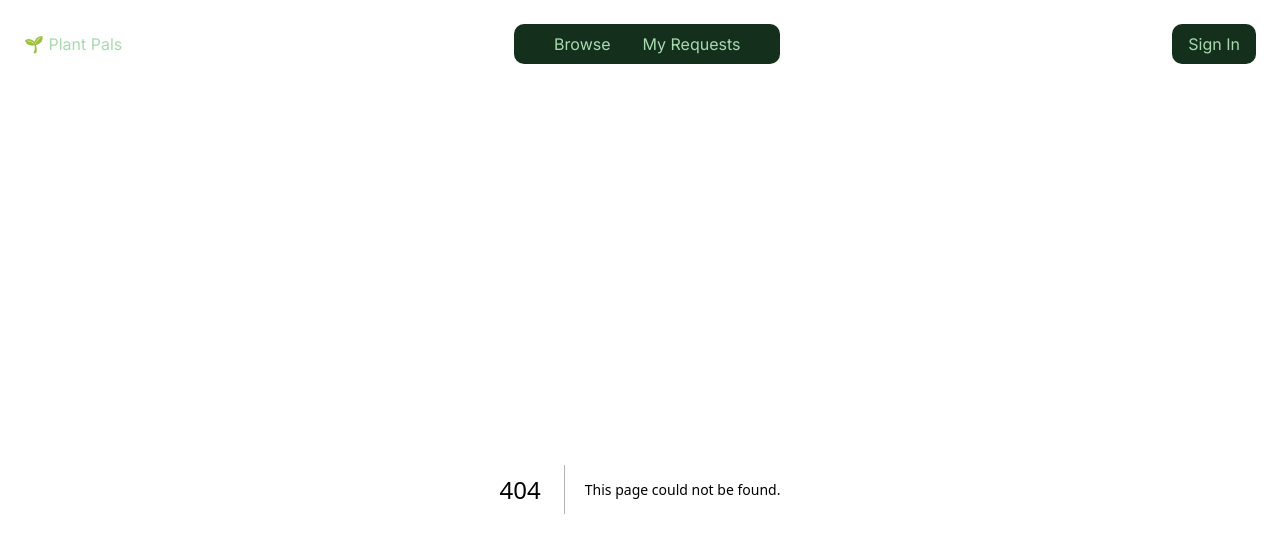
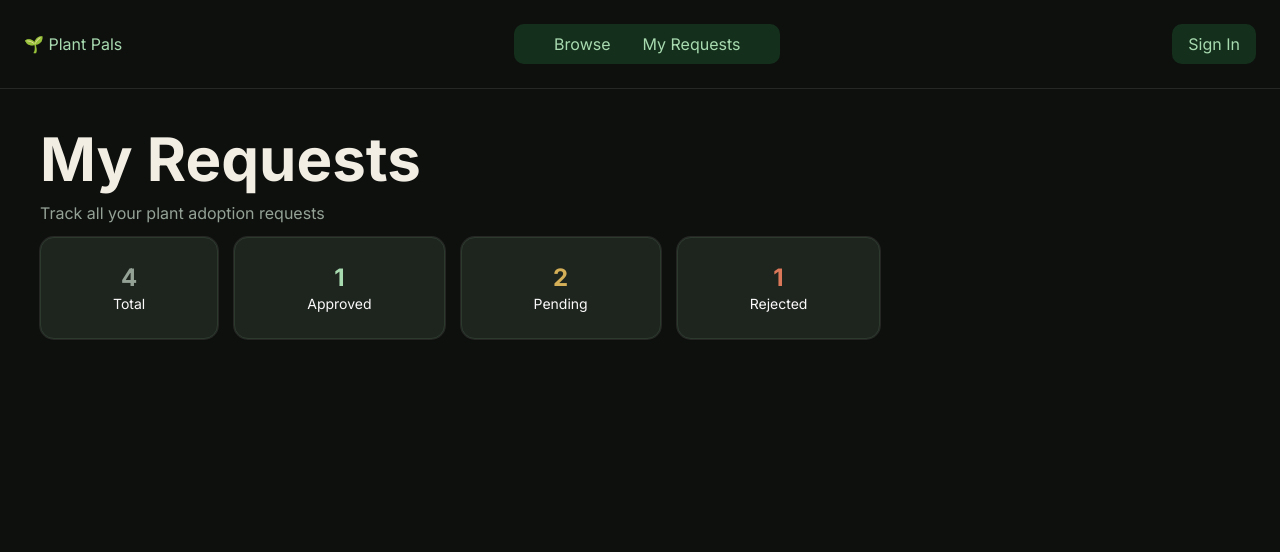
Before and after one commit to gilliC/plant-pals, a Next.js app in the folder client/: page /myRequests in a window 1280 px wide. Before the commit this address had no page. Shown: the top 552 px of the page. Built offline with nearby package versions, Linux system fonts and the light colour scheme.

Commit message:
add my requests row

```diff
--- a/client/src/app/globals.css
+++ b/client/src/app/globals.css
@@ -23,6 +23,8 @@
     --color-ring: var(--ring);
     --color-input: var(--input);
     --color-border: var(--border);
+    --color-warning: var(--warning);
+    --color-error: var(--error);
     --color-destructive: var(--destructive);
     --color-accent-foreground: var(--accent-foreground);
     --color-accent: var(--accent);
@@ -33,6 +35,7 @@
     --color-primary-foreground: var(--primary-foreground);
     --color-primary: var(--primary);
     --color-primary-dark: var(--primary-dark);
+    --color-primary-darker: var(--primary-darker);
     --color-popover-foreground: var(--popover-foreground);
     --color-popover: var(--popover);
     --color-card-foreground: var(--card-foreground);
@@ -90,20 +93,23 @@
 
 .dark {
     --background: #0E100E;
-    --foreground: oklch(0.985 0 0);
+    --foreground: #F2EEE4;
     --card: #1E241E;
     --card-foreground: oklch(0.985 0 0);
     --popover: oklch(0.205 0 0);
     --popover-foreground: oklch(0.985 0 0);
     --primary: #A8DAB0;
     --primary-dark: #14301C;
-    --primary-foreground: oklch(0.205 0 0);
+    --primary-darker: #2C3A2E;
+    --primary-foreground: #94a296;
     --secondary: oklch(0.269 0 0);
     --secondary-foreground: oklch(0.985 0 0);
     --muted: oklch(0.269 0 0);
     --muted-foreground: oklch(0.708 0 0);
     --accent: oklch(0.269 0 0);
     --accent-foreground: oklch(0.985 0 0);
+    --warning: #D4AF58;
+    --error: #DC785A;
     --destructive: oklch(0.704 0.191 22.216);
     --border: oklch(1 0 0 / 10%);
     --input: oklch(1 0 0 / 15%);
--- a/client/src/app/layout.tsx
+++ b/client/src/app/layout.tsx
@@ -36,7 +36,7 @@ export default function RootLayout({
             <Link href="/" className="px-4 py-2">
               <p className="text-primary">Browse</p>
             </Link>
-            <Link href="/my-requests" className="px-4 py-2">
+            <Link href="/myRequests" className="px-4 py-2">
               <p className="text-primary">My Requests</p>
             </Link>
           </div>
--- /dev/null
+++ b/client/src/app/myRequests/page.tsx
@@ -0,0 +1,45 @@
+import { Card, CardContent } from "../../components/ui/card";
+
+const requests = {
+    total: 4,
+    approved: 1,
+    pending: 2,
+    rejected: 1,
+}
+
+const MyRequestsPage = () => {
+    return (
+        <div className="flex flex-col gap-3 p-10">
+            <h1 className="text-6xl font-bold">My Requests</h1>
+            <h5 className="text-6l text-primary-foreground">Track all your plant adoption requests</h5>
+            <div className="flex gap-4">
+                <Card className="center px-12 border-1 border-primary-darker">
+                    <CardContent className="flex flex-col items-center">
+                        <p className="text-2xl font-bold text-primary-foreground">{requests.total}</p>
+                        <p>Total</p>
+                    </CardContent>
+                </Card>
+                <Card className="center px-12 border-1 border-primary-darker">
+                    <CardContent className="flex flex-col items-center">
+                        <p className="text-2xl font-bold text-primary">{requests.approved}</p>
+                        <p>Approved</p>
+                    </CardContent>
+                </Card>
+                <Card className="center px-12 border-1 border-primary-darker">
+                    <CardContent className="flex flex-col items-center">
+                        <p className="text-2xl font-bold text-warning">{requests.pending}</p>
+                        <p>Pending</p>
+                    </CardContent>
+                </Card>
+                <Card className="center px-12 border-1 border-primary-darker">
+                    <CardContent className="flex flex-col items-center">
+                        <p className="text-2xl font-bold text-error">{requests.rejected}</p>
+                        <p>Rejected</p>
+                    </CardContent>
+                </Card>
+            </div>
+        </div>
+    )
+};
+
+export default MyRequestsPage;
```
